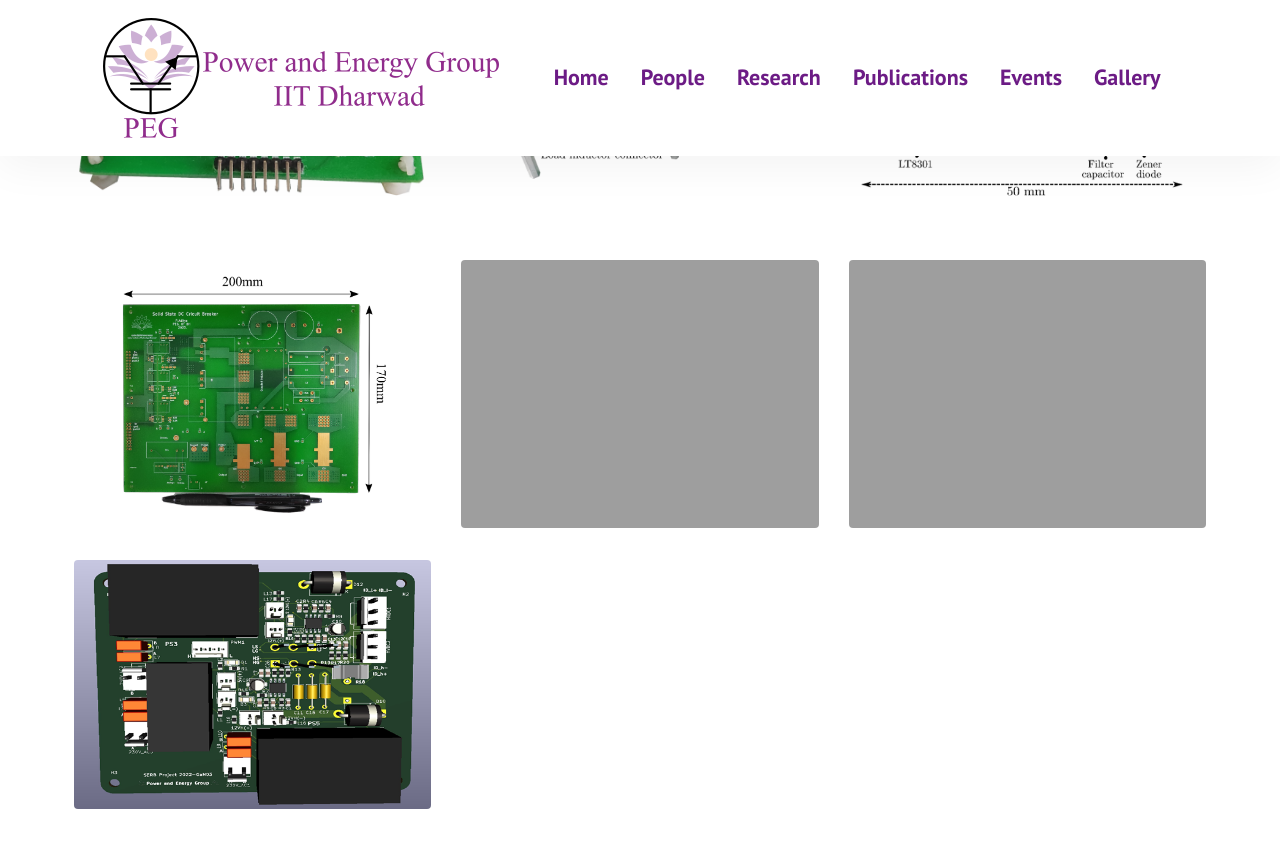
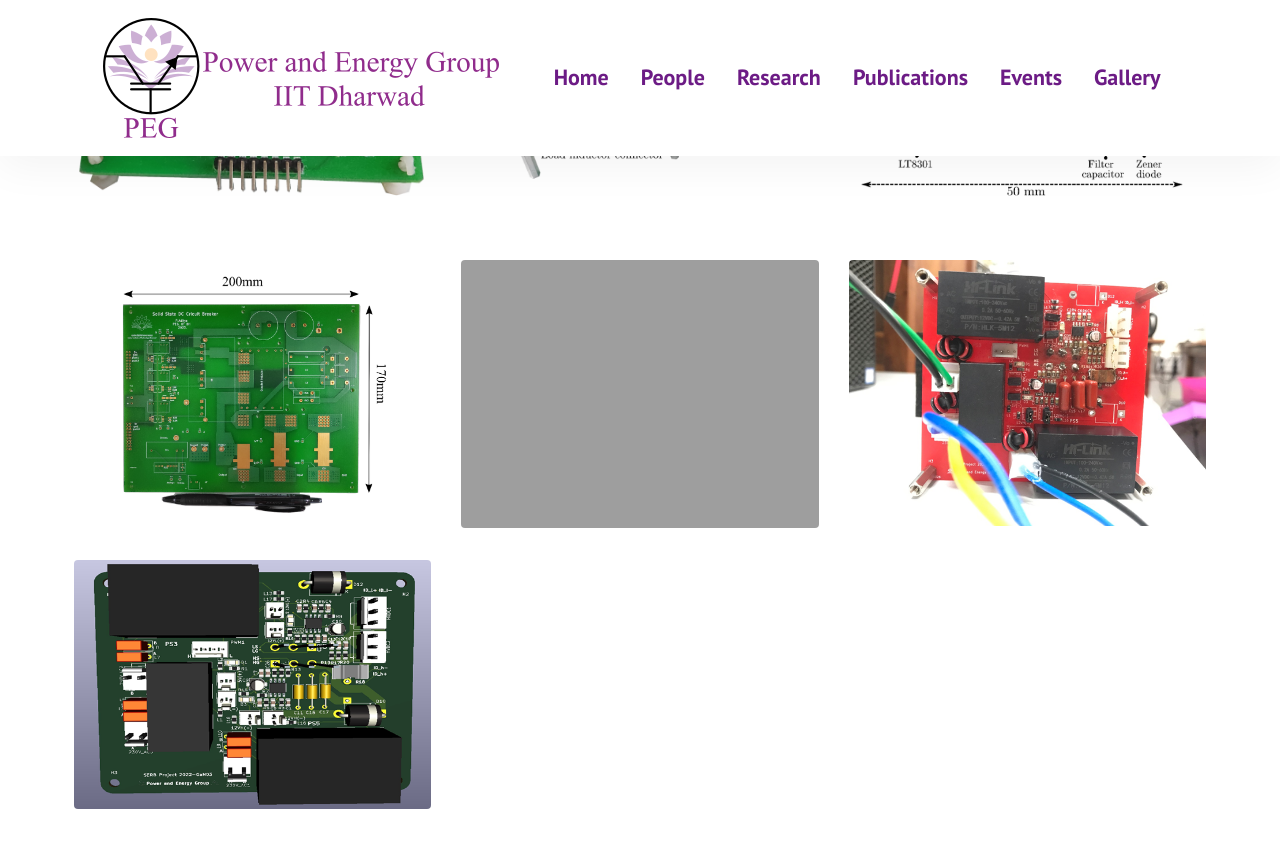
Before and after one commit to AdityaShirodkar-IITDh/iitdh_peg_site.github.io, a Jekyll site: the page built from pages/gallery.html, in a window 1280 px wide and 900 px high, scrolled down 1144 px. Shown: the top 848 px of the window. Built offline with Jekyll 4.4.1, drawn with Linux system fonts in a browser that asks for light colours.

Commit message:
correcting an oopsie in gallery.yml

```diff
--- a/_data/gallery.yml
+++ b/_data/gallery.yml
@@ -12,6 +12,6 @@ images:
   - path: assets/images/lab/dpt_board.png
   - path: assets/images/lab/gate_driver_2.png
   - path: assets/images/lab/sscb_pcb.png
-  - path: assets/images/lab/inverter_hw_JPG
-  - path: assets/images/lab/hn_hw.png
+  - path: assets/images/lab/inverter_hw.JPG
+  - path: assets/images/lab/hb_hw.png
   - path: assets/images/lab/hb_rendered_pcb.png
```
